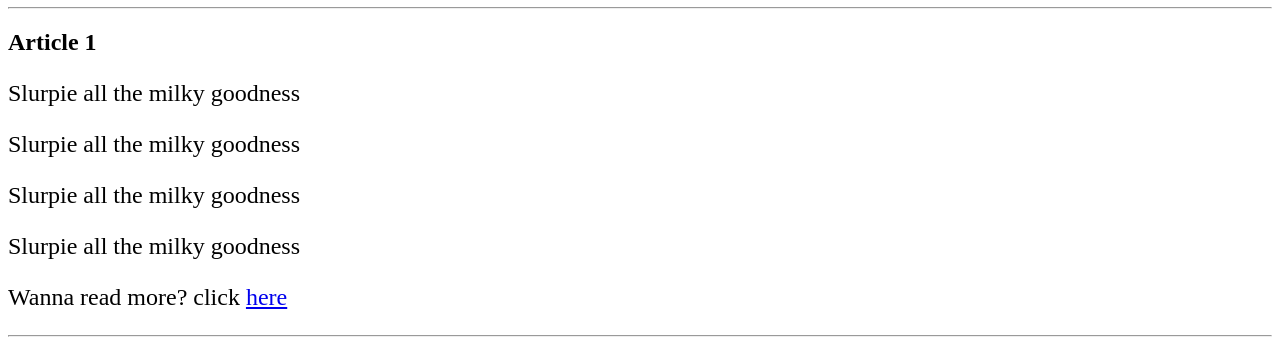
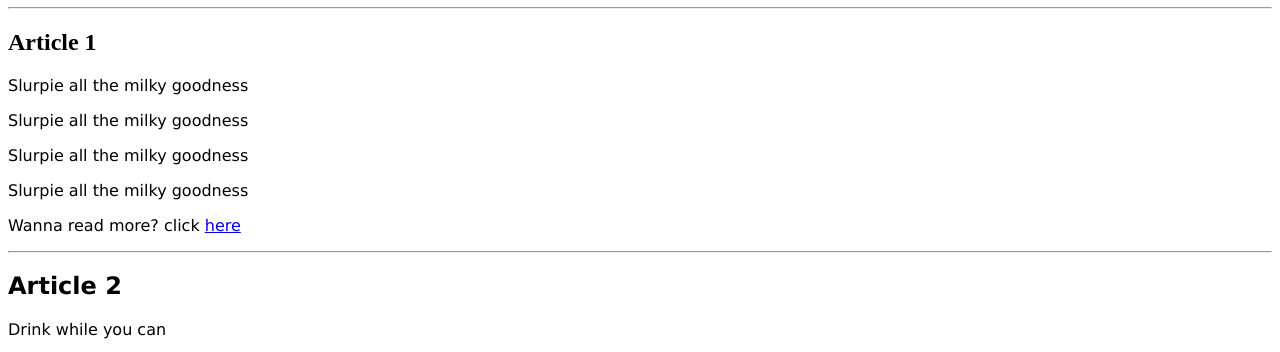
Before and after one commit to TomaszSmuga/CSS-for-begginers, a plain HTML site: page articles.html in a window 1280 px wide. Shown: the part 189-541 px from the top of the page. Drawn offline with Linux system fonts and the light colour scheme.

Commit message:
Font family

```diff
--- a/CSS/syntax.css
+++ b/CSS/syntax.css
@@ -6,14 +6,9 @@
 *
 *********************************/
 
-article{
-    font-size: 16px;
+/* remember that you can put in many fonts*/
+article h2, article p{
+
+    font-family: 'Lucida Sans', 'Lucida Sans Regular', 'Lucida Grande', 'Lucida Sans Unicode', Geneva, Verdana, sans-serif;
+
 }
-
-article h2{
-    font-size: 3em;
-}
-
-article p{
-    font-size: 150%;
-}
```
